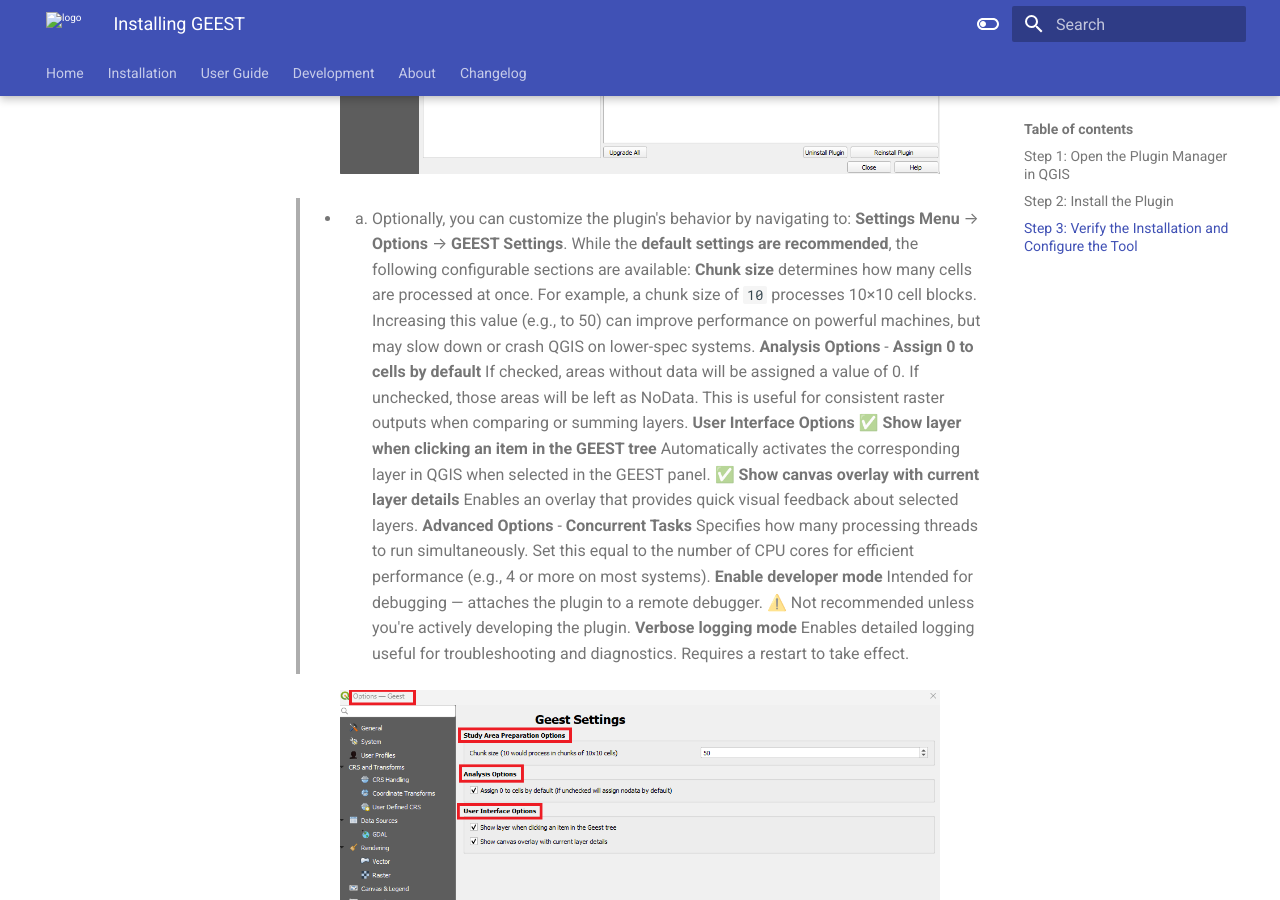
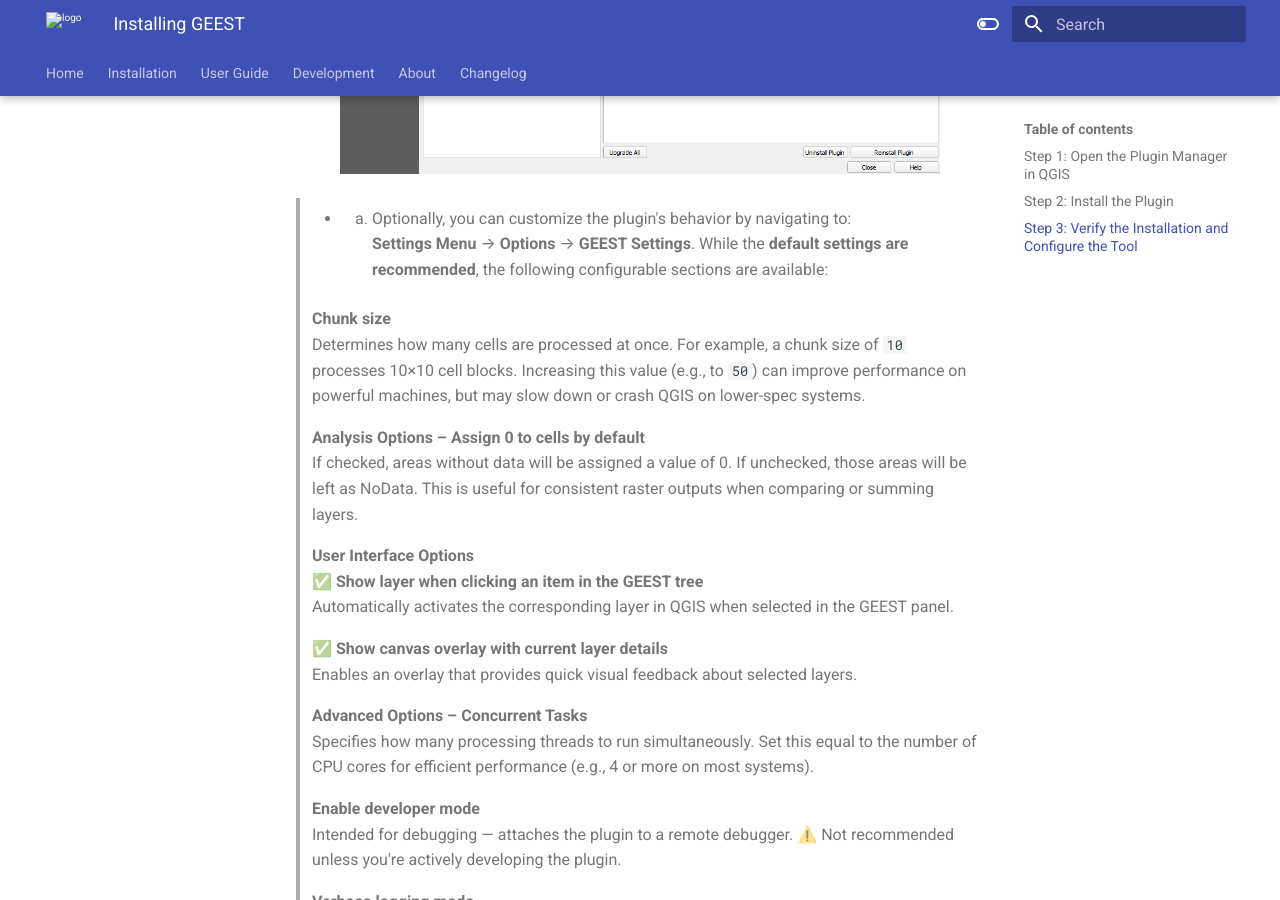
Before and after one commit to worldbank/GEEST, an MkDocs documentation site: the page built from docs/userguide/install.md, in a window 1280 px wide and 900 px high, scrolled down 1653 px. Built offline with MkDocs 1.6.1 and Material for MkDocs 9.7.7, drawn with Linux system fonts in a browser that asks for light colours.

Commit message:
Update install.md

```diff
--- a/docs/userguide/install.md
+++ b/docs/userguide/install.md
@@ -33,15 +33,30 @@
   </a>
 </p>
 
-> - 4. Optionally, you can customize the plugin's behavior by navigating to: **Settings Menu** → **Options** → **GEEST Settings**. While the **default settings are recommended**, the following configurable sections are available:
->   **Chunk size** determines how many cells are processed at once. For example, a chunk size of `10` processes 10×10 cell blocks. Increasing this value (e.g., to 50) can improve performance on powerful machines, but may slow down or crash QGIS on lower-spec systems.
->    **Analysis Options** - **Assign 0 to cells by default** If checked, areas without data will be assigned a value of 0. If unchecked, those areas will be left as NoData. This is useful for consistent raster outputs when comparing or summing layers.
->    **User Interface Options**
->    ✅ **Show layer when clicking an item in the GEEST tree** Automatically activates the corresponding layer in QGIS when selected in the GEEST panel.
->    ✅ **Show canvas overlay with current layer details**  Enables an overlay that provides quick visual feedback about selected layers.
->    **Advanced Options** - **Concurrent Tasks** Specifies how many processing threads to run simultaneously. Set this equal to the number of CPU cores for efficient performance (e.g., 4 or more on most systems).
->    **Enable developer mode** Intended for debugging — attaches the plugin to a remote debugger. ⚠️ Not recommended unless you're actively developing the plugin.
->    **Verbose logging mode** Enables detailed logging useful for troubleshooting and diagnostics. Requires a restart to take effect.
+> - 4. Optionally, you can customize the plugin's behavior by navigating to:
+>   **Settings Menu** → **Options** → **GEEST Settings**. While the **default settings are recommended**, the following configurable sections are available:
+>
+>   **Chunk size**
+>   Determines how many cells are processed at once. For example, a chunk size of `10` processes 10×10 cell blocks. Increasing this value (e.g., to `50`) can improve performance on powerful machines, but may slow down or crash QGIS on lower-spec systems.
+>
+>   **Analysis Options – Assign 0 to cells by default**
+>   If checked, areas without data will be assigned a value of 0. If unchecked, those areas will be left as NoData. This is useful for consistent raster outputs when comparing or summing layers.
+>
+>   **User Interface Options**
+>   ✅ **Show layer when clicking an item in the GEEST tree**
+>   Automatically activates the corresponding layer in QGIS when selected in the GEEST panel.
+>
+>   ✅ **Show canvas overlay with current layer details**
+>   Enables an overlay that provides quick visual feedback about selected layers.
+>
+>   **Advanced Options – Concurrent Tasks**
+>   Specifies how many processing threads to run simultaneously. Set this equal to the number of CPU cores for efficient performance (e.g., 4 or more on most systems).
+>
+>   **Enable developer mode**
+>   Intended for debugging — attaches the plugin to a remote debugger. ⚠️ Not recommended unless you're actively developing the plugin.
+>
+>   **Verbose logging mode**
+>   Enables detailed logging useful for troubleshooting and diagnostics. Requires a restart to take effect.
 
 <a href="https://raw.githubusercontent.com/worldbank/GEEST/main/docs/images/new%20images/Install_page_settings.png" target="_blank">
   <img src="https://raw.githubusercontent.com/worldbank/GEEST/main/docs/images/new%20images/Install_page_settings.png" alt="GEEST Settings" width="600" style="display: block; margin-left: auto; margin-right: auto;" title="Click to enlarge">
```
